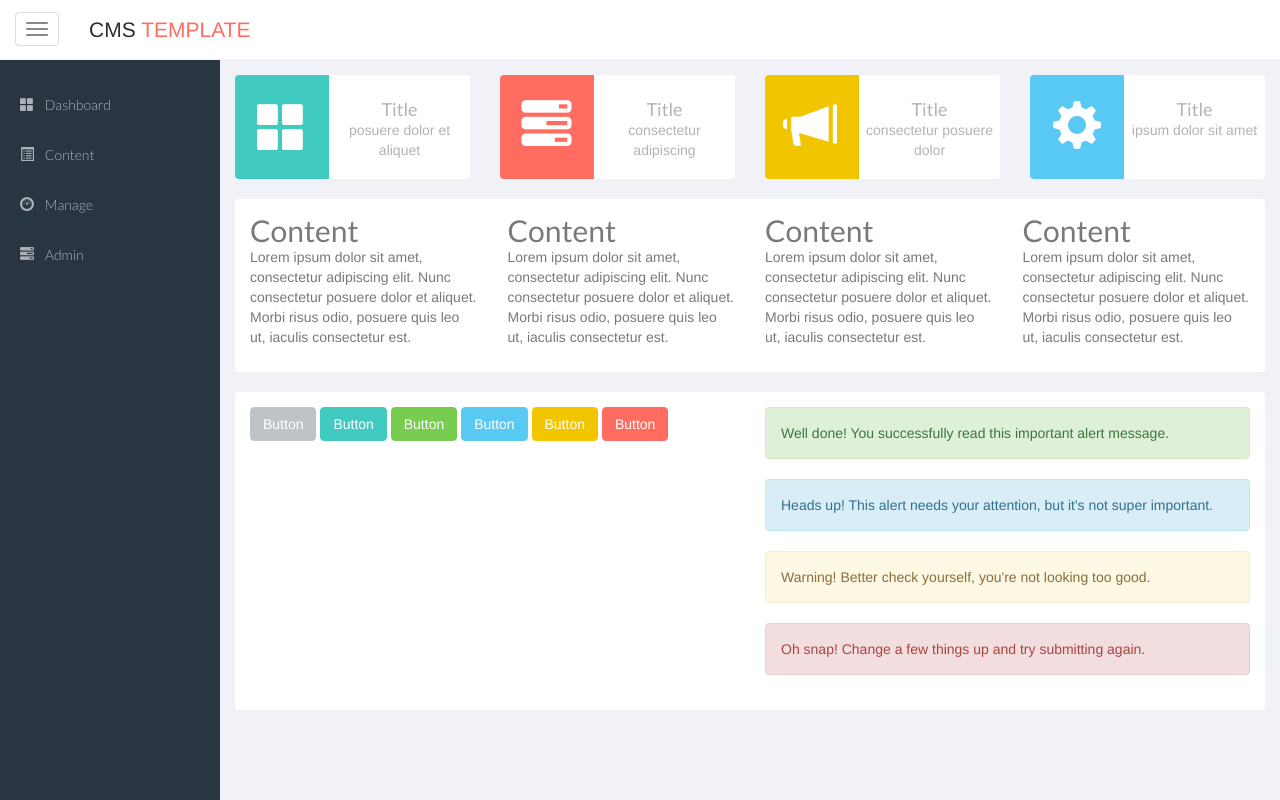
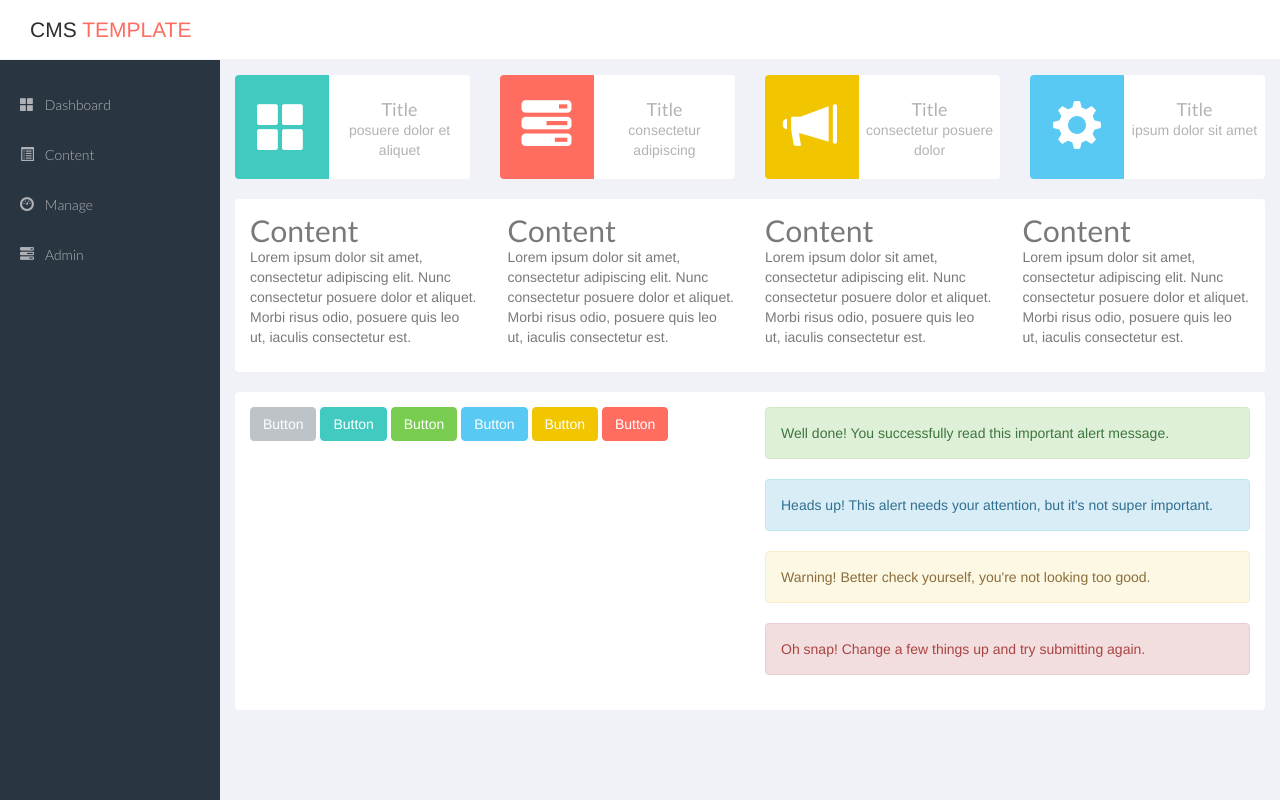
Before and after one commit to miguelgarcia7/Responsive-Admin-Template, a website: page index.html in a window 1280 px wide. Drawn offline with nearby package versions, Linux system fonts and the light colour scheme.

Commit message:
new class to hide menu on smaller screens

```diff
--- a/index.html
+++ b/index.html
@@ -17,7 +17,7 @@
    		<section id="wrap">
    			<header id="header">
 				<div class="navbar-default">
-					<button type="button" class="navbar-toggle" id="nav_toggle">
+					<button type="button" class="navbar-toggle visible-xs visible-sm" id="nav_toggle">
 						<span class="sr-only">Toggle Navigation</span>
 						<span class="icon-bar"></span>
 						<span class="icon-bar"></span>
```
